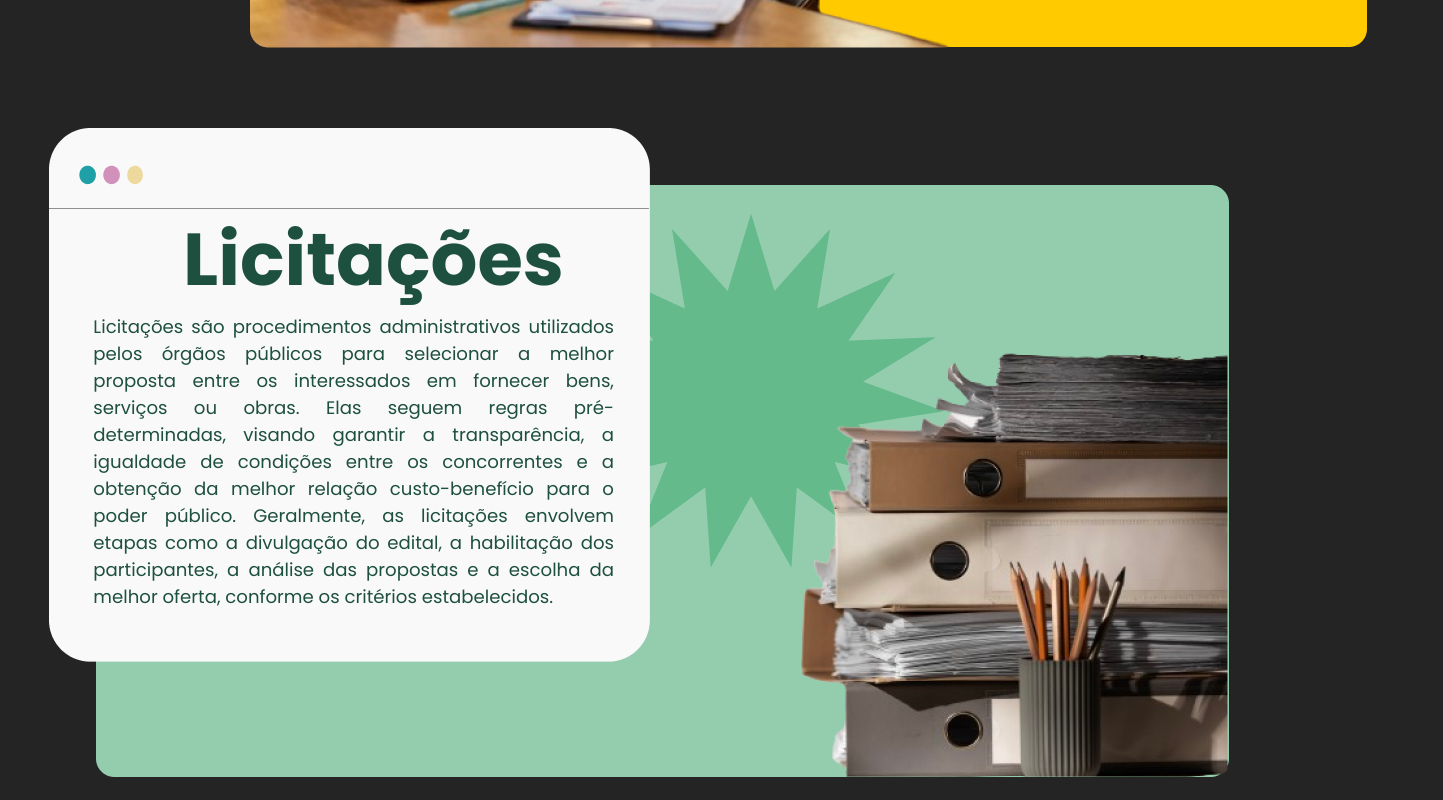
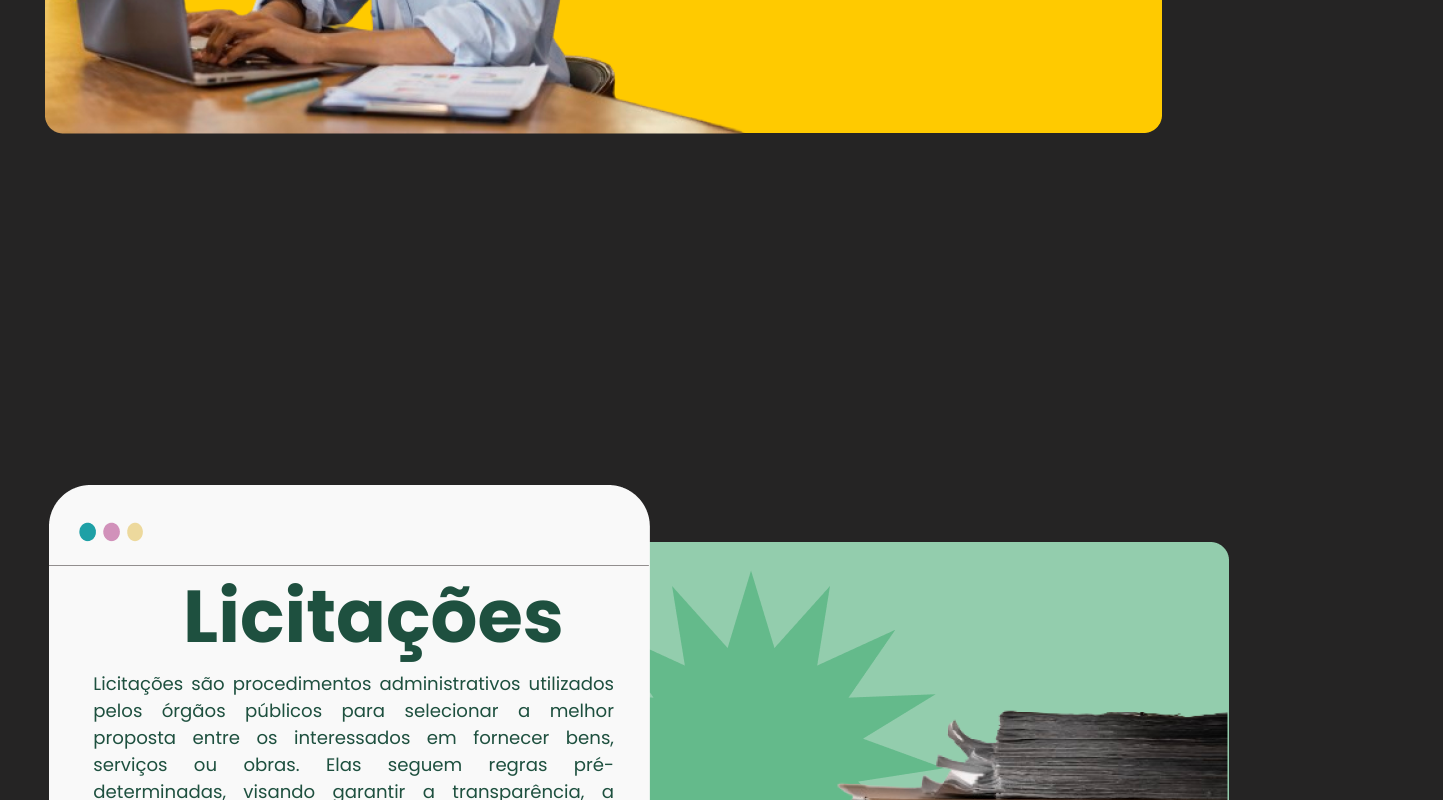
Before and after one commit to unb-mds/2024-1-Squad02-CulturaTransparente, a React (Vite) app in the folder Front end/projeto-react/: page / in a window 1280 px wide. Shown: the part 1480-2280 px from the top of the page, 1443 px wide, since content can reach past the window. Built offline with nearby package versions, Linux system fonts and the light colour scheme.

Commit message:
alguns ajustes no header sobre
Co-authored-by: André <acmc.0410@gmail.com>

```diff
--- a/Front end/projeto-react/src/components/licitacoes/licitacoes.jsx
+++ b/Front end/projeto-react/src/components/licitacoes/licitacoes.jsx
@@ -4,10 +4,6 @@ export const Container = styled.div`
     display: flex;
     flex-direction: column;
     align-items: center;
-    margin-top: 5rem;
-
-    .image{
-    }
 
     .about_text_title{
         transform: translate(-70%, -520%);
@@ -18,7 +14,6 @@ export const Container = styled.div`
         font-weight: 700;
         font-size: 73.61px;
         left: 430px;
-        top: 1680px;
         color: #1E503F;
     }
 
@@ -30,7 +25,6 @@ export const Container = styled.div`
         font-weight: 400;
         font-size: 18.14px;
         left: 300px;
-        top: 1765px;
         color: #1E503F;
         text-align: justify;
     }
--- a/Front end/projeto-react/src/components/sobre/sobre.jsx
+++ b/Front end/projeto-react/src/components/sobre/sobre.jsx
@@ -1,35 +1,14 @@
 import styled from 'styled-components'
 
 export const Container = styled.div`
-    position: relative;
     display: flex;
-    margin-left: 250px;
-    @media (max-width: 768px) {
-        margin-left: 0;
-        flex-direction: column;
-        align-items: center;
-    }
-
-    @media (max-width: 992px) {
-        margin-left: 150px;
-    }
+    flex-direction: column;
+    align-items: center;
     `
 
 export const About = styled.div`
-
-    .text_box{
-        margin-top: 32px;
-        position: absolute;
-        left: 600px;
-        top: -100px;
-        border-radius: 40.82px;
-        border: 0.91px;
-    }
         .about_text_title{
-        position: absolute;
-        margin-top: 32px;
-        top: -25px;
-        left: 631.75px;
+        transform: translate(60%, -550%);
         font-family: Poppins;
         font-weight: 700;
         font-size: 72.56px;
@@ -37,12 +16,8 @@ export const About = styled.div`
         }
 
         .about_text{
-        position: absolute;
-        margin-top: 32px;
+        transform: translate(55%, -245%);
         width: 520.63px;
-        height: 273.01px;
-        top: 72.05px;
-        left: 631.75px;
         font-family: Poppins;
         font-weight: 400;
         font-size: 18.14px;
--- a/Front end/projeto-react/src/components/sobre/sobre_main.jsx
+++ b/Front end/projeto-react/src/components/sobre/sobre_main.jsx
@@ -1,6 +1,5 @@
 import { Container, About } from "./sobre"
-import image from "../../../assets/images/Group 11.png"
-import text_box from "../../../assets/images/Group 12.png"
+import image from "../../../assets/images/Group 14.png"
 
 
 const Sobre = () => {
@@ -9,7 +8,6 @@ const Sobre = () => {
             <Container className="inicio">
                 <img src={image} alt="header" />
                 <About>
-                    <img src={text_box} alt="text_box" className="text_box" />
                     <p className="about_text_title">Sobre</p>
                     <p className="about_text">Cultura Transparente é uma inovadora ferramenta desenvolvida como parte do curso de
                         Métodos de Desenvolvimento de Software, com o objetivo de simplificar e automatizar o processo de extração
```
Also changed, not shown: Front end/projeto-react/assets/images/Group 11.png (deleted), Front end/projeto-react/assets/images/Group 14.png (added).
